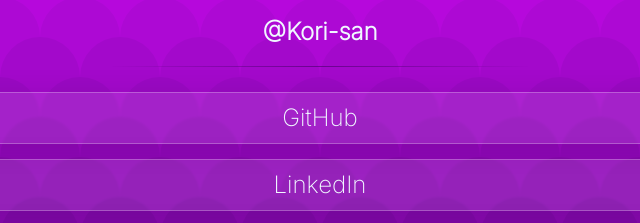
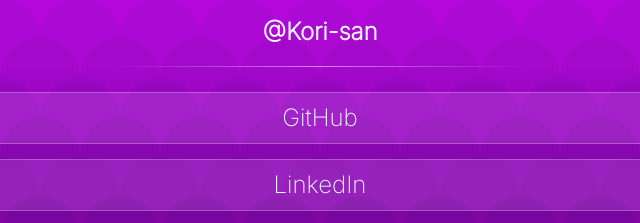
Before and after one commit to Kori-San/kori-san.github.io, a plain HTML site: page index.html in a window 1280 px wide. Shown: the part 163-386 px from the top of the page, 320-960 px from the left. Drawn offline with Linux system fonts and the light colour scheme.

Commit message:
[FIX] Fix color for <hr> and fix Document name

```diff
--- a/css/index.css
+++ b/css/index.css
@@ -88,5 +88,5 @@
     width: 33%;
     border: 0;
     height: 1px;
-    background-image: linear-gradient(to right, rgba(255, 255, 255, 0), rgba(51, 0, 85, 0.5), rgba(255, 255, 255, 0));
+    background-image: linear-gradient(to right, rgba(255, 255, 255, 0), rgba(255, 255, 255, 0.5), rgba(255, 255, 255, 0));
 }
--- a/index.html
+++ b/index.html
@@ -15,7 +15,7 @@
     <link rel="stylesheet" href="/css/index.css">
 
     <!-- It's the title of the page. -->
-    <title>Project LinkTree</title>
+    <title>Kori-San</title>
 </head>
 
 <body class="background">
```
